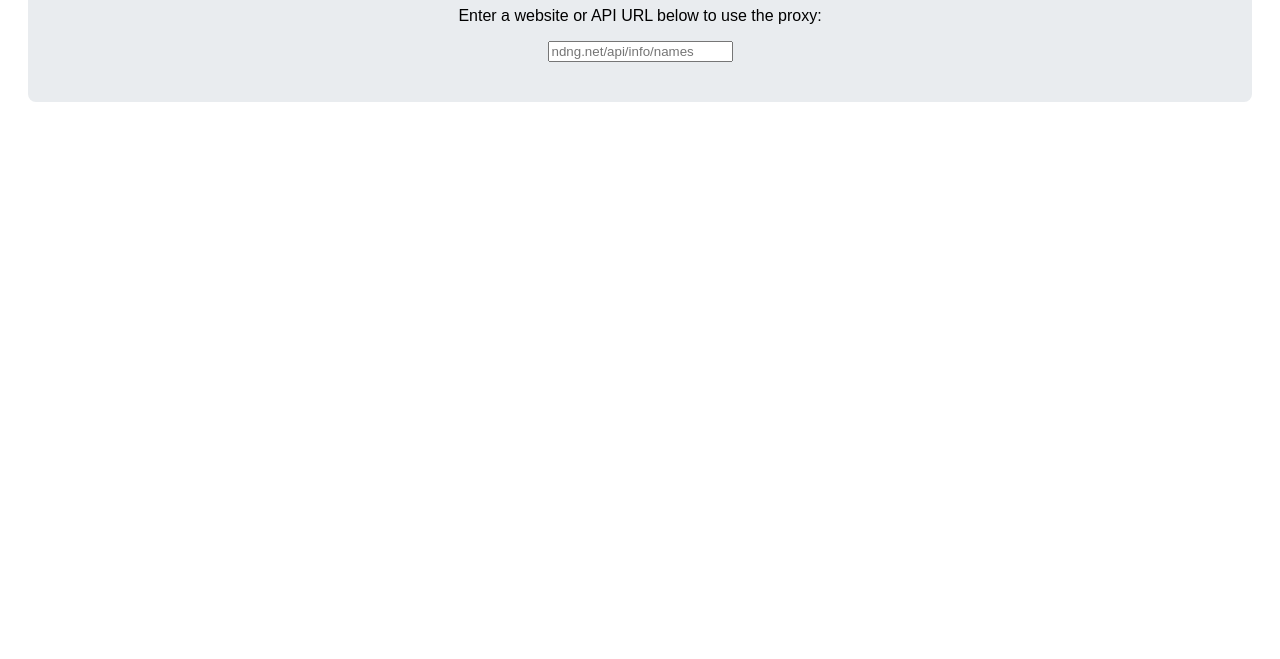
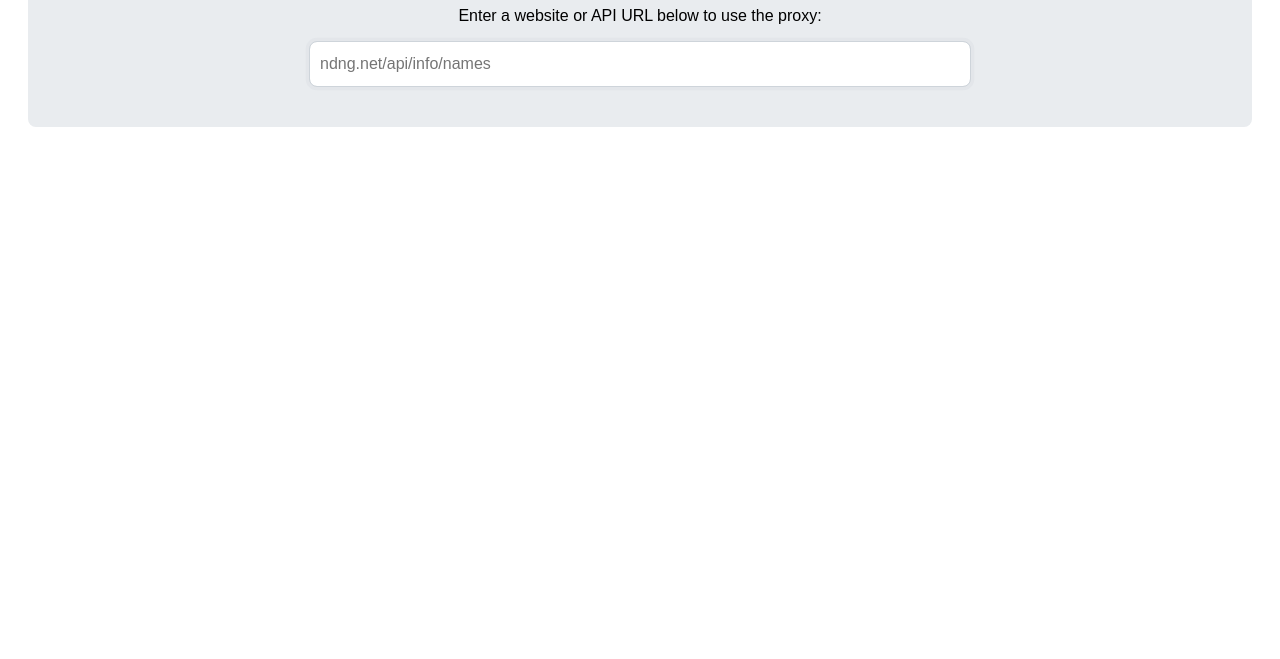
Before and after one commit to duongnguyen321/proxy, a website: page public/index.html in a window 1280 px wide. Shown: the part 141-800 px from the top of the page. Drawn offline with Linux system fonts and the light colour scheme.

Commit message:
[init]: Fix bug in production can not calling

```diff
--- a/index.js
+++ b/index.js
@@ -2,8 +2,8 @@ const express = require('express');
 const cors = require('cors');
 const bodyParser = require('body-parser');
 const cheerio = require('cheerio');
+require('dotenv').config();
 const path = require('path');
-require('dotenv').config();
 const app = express();
 const PORT = process.env.PORT || 3000;
 
--- a/package.json
+++ b/package.json
@@ -4,7 +4,7 @@
 	"main": "index.js",
 	"scripts": {
 		"test": "echo \"Error: no test specified\" && exit 1",
-    "start": "bun run index.js",
+		"start": "node index.js",
 		"dev": "nodemon index.js"
 	},
 	"author": "duongnguyen321",
--- a/public/index.html
+++ b/public/index.html
@@ -42,6 +42,22 @@
 				padding: 40px;
 				border-radius: 8px;
 			}
+			input {
+				width: 100%;
+				max-width: 50vw;
+				padding: 10px;
+				border-radius: 8px;
+				border: 1px solid #ced4da;
+				box-shadow: 0 0 0 0.2rem rgba(206, 212, 218, 0.25);
+				transition: border-color 0.15s ease-in-out, box-shadow 0.15s ease-in-out;
+				font-size: 16px;
+				font-weight: 400;
+				line-height: 1.5;
+				color: #495057;
+				background-color: #fff;
+				background-clip: padding-box;
+				border: 1px solid #ced4da;
+			}
 		</style>
 	</head>
 	<body>
```
Also changed, not shown: public/404.html (+1 -1 lines), public/error.html (+1 -1 lines). Lines whose indentation alone changed are shown as unchanged.
